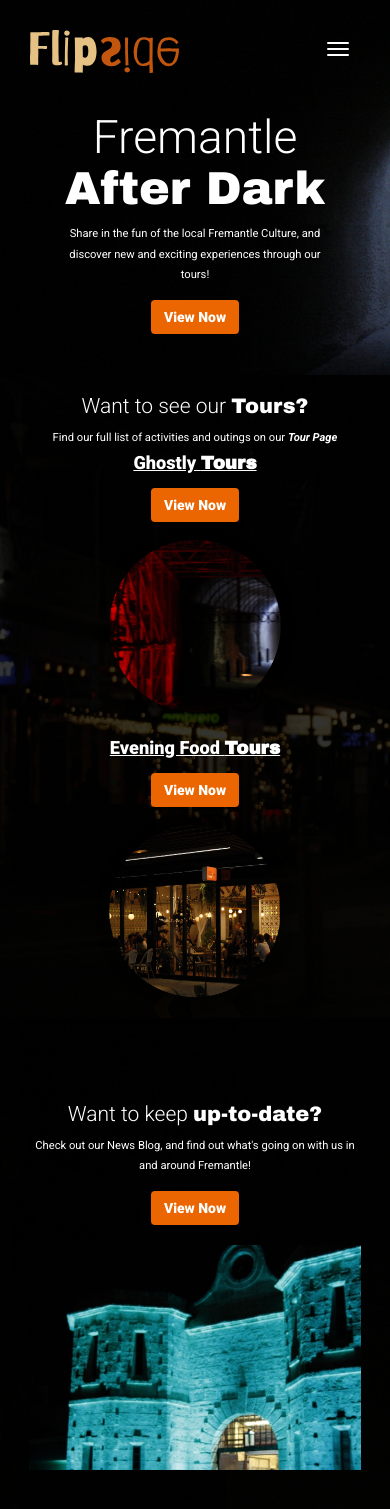
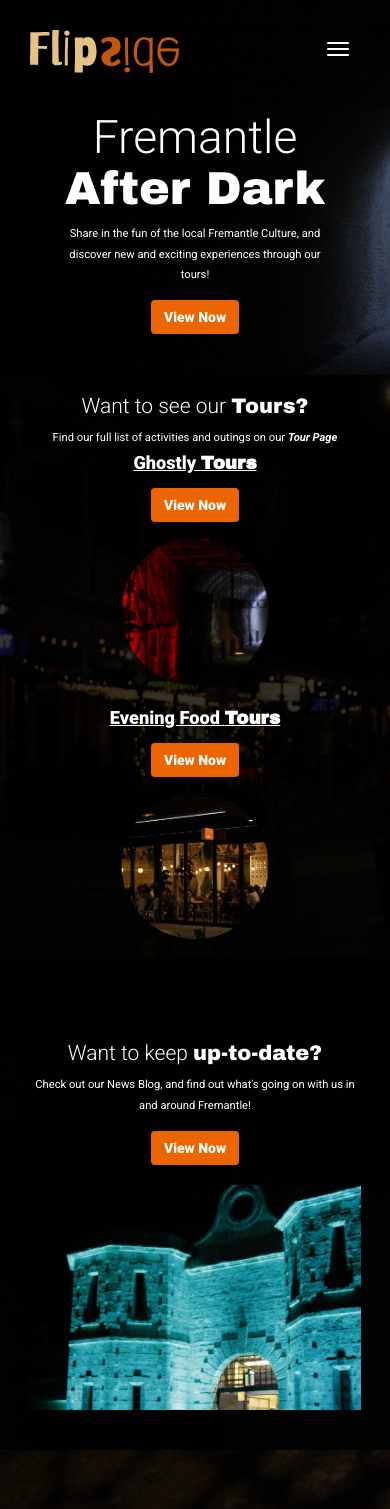
Before and after one commit to VoxAndrews/flipside_tours_website, a PHP site: page / in a window 390 px wide. Shown: the top 1509 px of the page. Run offline with PHP 8.4, Linux system fonts and the light colour scheme.

Commit message:
Index Page Responsiveness

```diff
--- a/index.html
+++ b/index.html
@@ -75,7 +75,7 @@
         </section>
 
         <section class="container content-width">
-            <div class="row content-align">
+            <div class="row">
                 <div class="col-sm-6 remove-padding index-tour-left-one">
                     <h3><u> Ghostly <span style="font-family: 'Archivo Black', sans-serif;">Tours</span> </u></h3>
 
@@ -89,7 +89,7 @@
         </section>
 
         <section class="container content-width">
-            <div class="row content-align">
+            <div class="row">
                 <div class="col-sm-6 remove-padding index-tour-left-two">
                     <h3><u> Evening Food <span style="font-family: 'Archivo Black', sans-serif;">Tours</span> </u></h3>
 
--- a/style.css
+++ b/style.css
@@ -93,15 +93,31 @@ li {
     padding: 0px;
 }
 
+@media screen and (max-width: 1153px) {
+    h2 {
+        font-size: 3.4em;
+    }
+}
+
 @media screen and (max-width: 1060px) {
     h1 {
         font-size: 5em;
     }
 }
 
+@media screen and (max-width: 984px) {
+    h2 {
+        font-size: 3em;
+    }
+}
+
 @media screen and (max-width: 888px) {
     h1 {
         font-size: 4.7em;
+    }
+
+    h2 {
+        font-size: 2.6em;
     }
 }
 
@@ -339,15 +355,13 @@ li {
     text-align: right;
 }
 
+@media screen and (max-width: 878px) {
+    .index-blog-img {
+        width: 80%;
+    }
+}
+
 @media screen and (max-width: 768px) {
-    .index-tour-img {
-        width: 70%;
-    }
-
-    .index-blog-img {
-        width: 100%;
-    }
-
     .index-tour-left-one {
         margin-left: 230px;
         margin-right: -230px;
@@ -370,6 +384,10 @@ li {
     .index-blog-img {
         width: 100%;
         padding-top: 20px;
+    }
+
+    .index-tour-img {
+        width: 100%;
     }
 
     .tagline-header {
@@ -398,6 +416,14 @@ li {
 
     .index-content-one {
         text-align: center;
+    }
+
+    .index-section-one-bg {
+        text-align: center;
+    }
+
+    .index-tour-img {
+        width: 60%;
     }
 }
 
```
